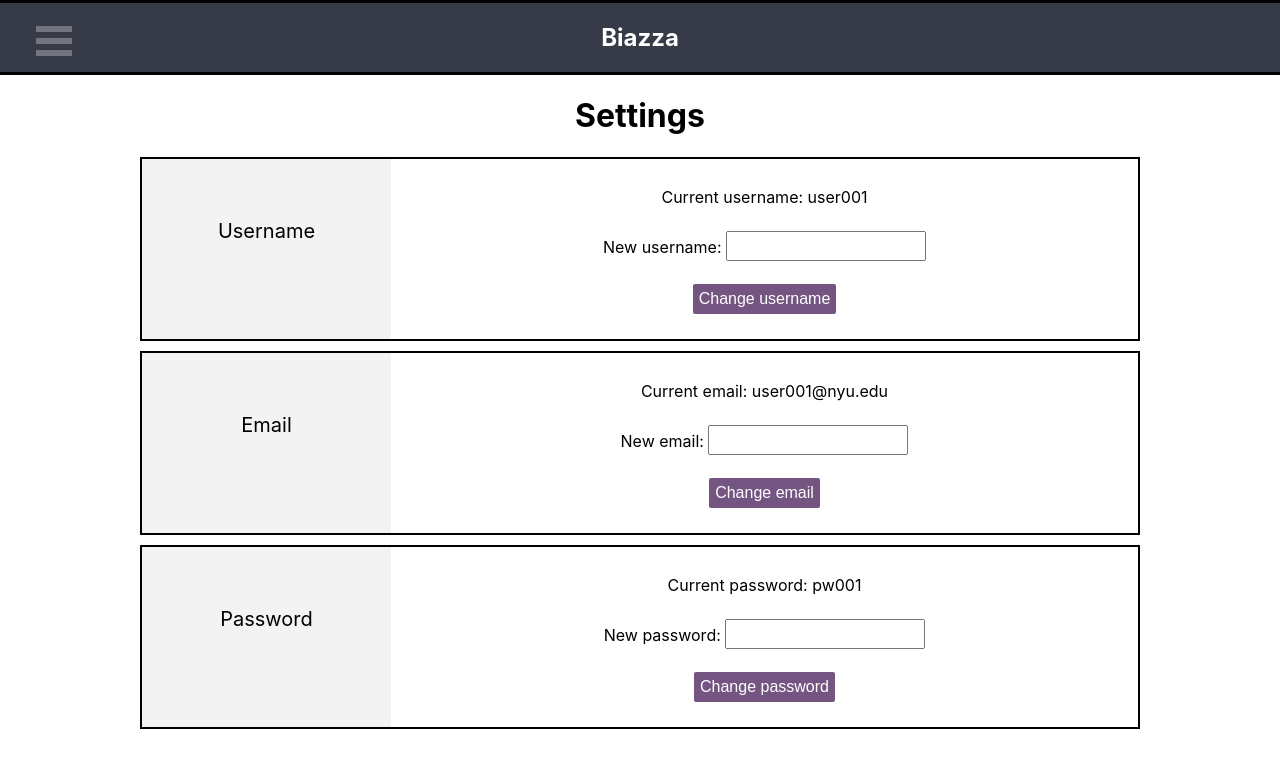
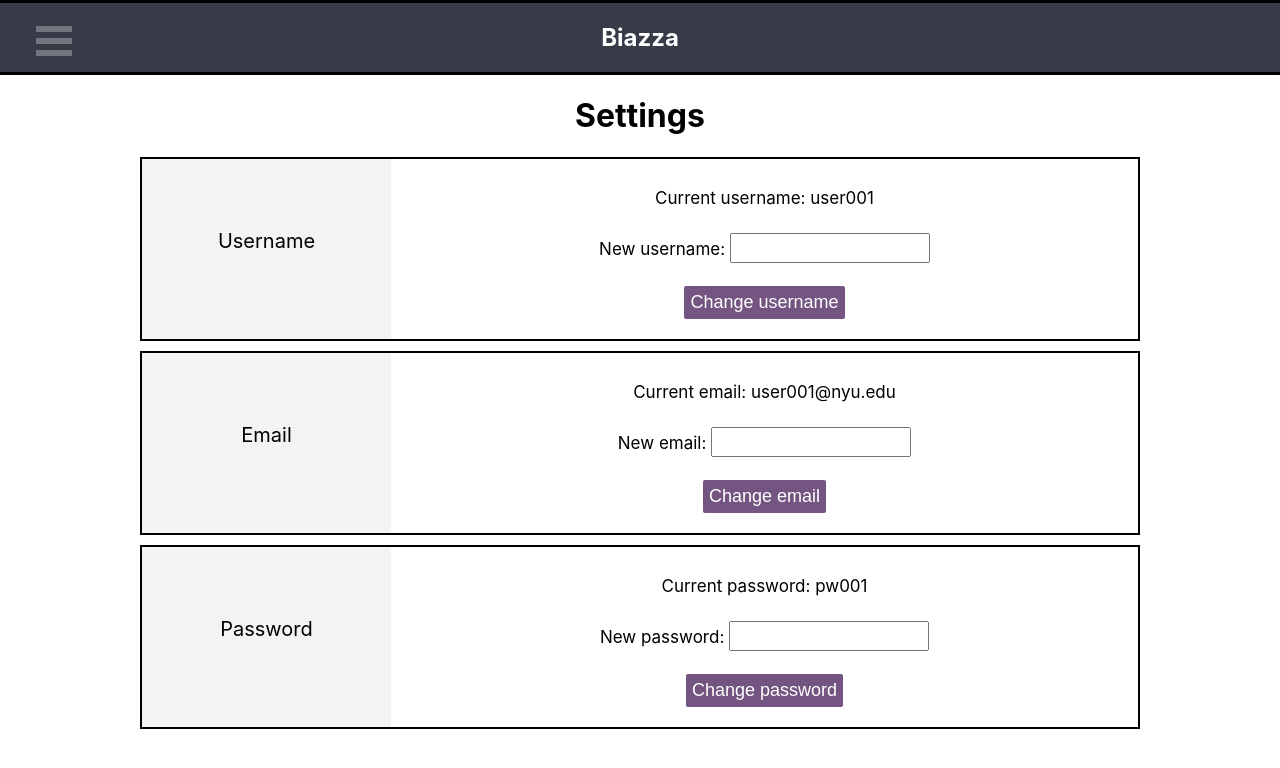
Before and after one commit to software-assignments-spring2021/spring-2020-basic-thunder, a React (Create React App) app in the folder front-end/: page /settings in a window 1280 px wide. Shown: the top 768 px of the page. Built offline with nearby package versions, Linux system fonts and the light colour scheme; sample sign-in values are in the browser's storage.

Commit message:
update styles

```diff
--- a/front-end/src/styles/SettingsView.css
+++ b/front-end/src/styles/SettingsView.css
@@ -28,7 +28,7 @@
 }
 
 .SettingsView .left p {
-    padding-top: 40px;
+    padding-top: 50px;
     font-size: 20px;
 }
 
@@ -37,8 +37,16 @@
     padding-top: 12px;
 }
 
+.SettingsView .right p {
+    font-size: 17px;
+}
+
+.SettingsView .right label {
+    font-size: 17px;
+}
+
 .SettingsView .right button {
-    font-size: 16px;
+    font-size: 18px;
     background-color: #745582;
     margin-top: 15px;
     padding: 6px;
```
